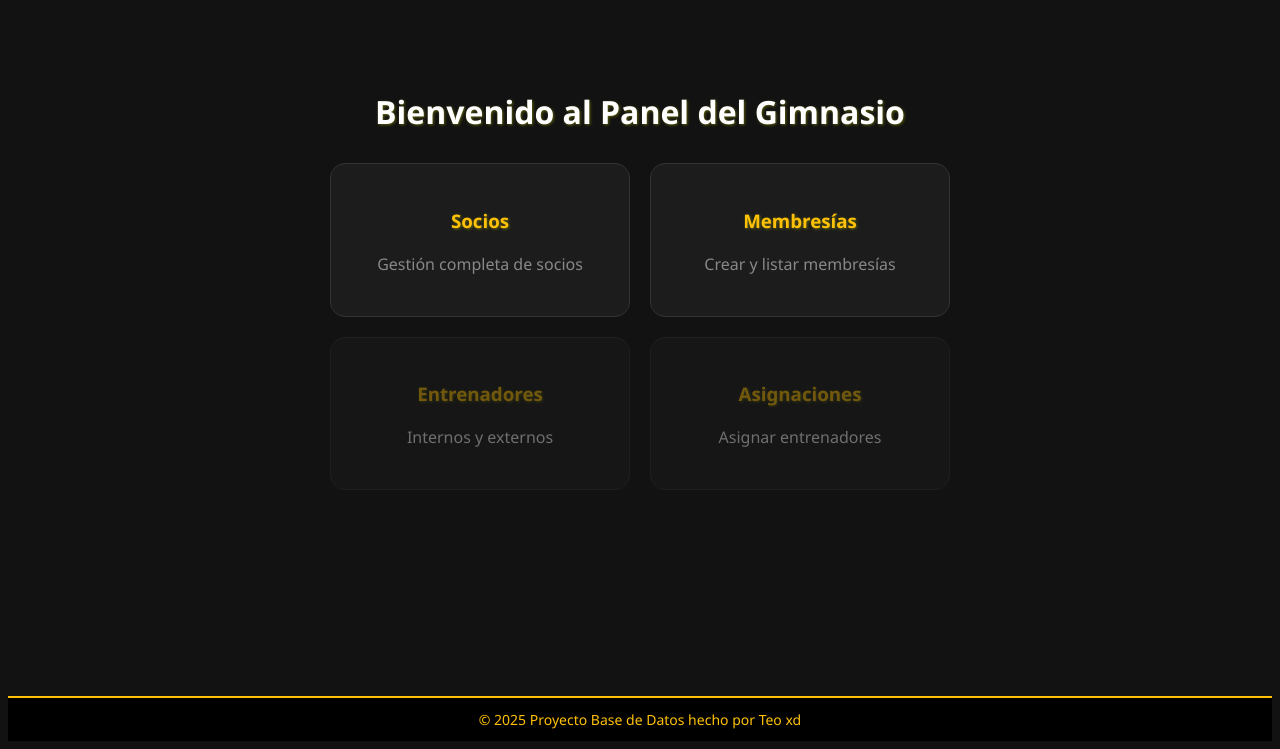
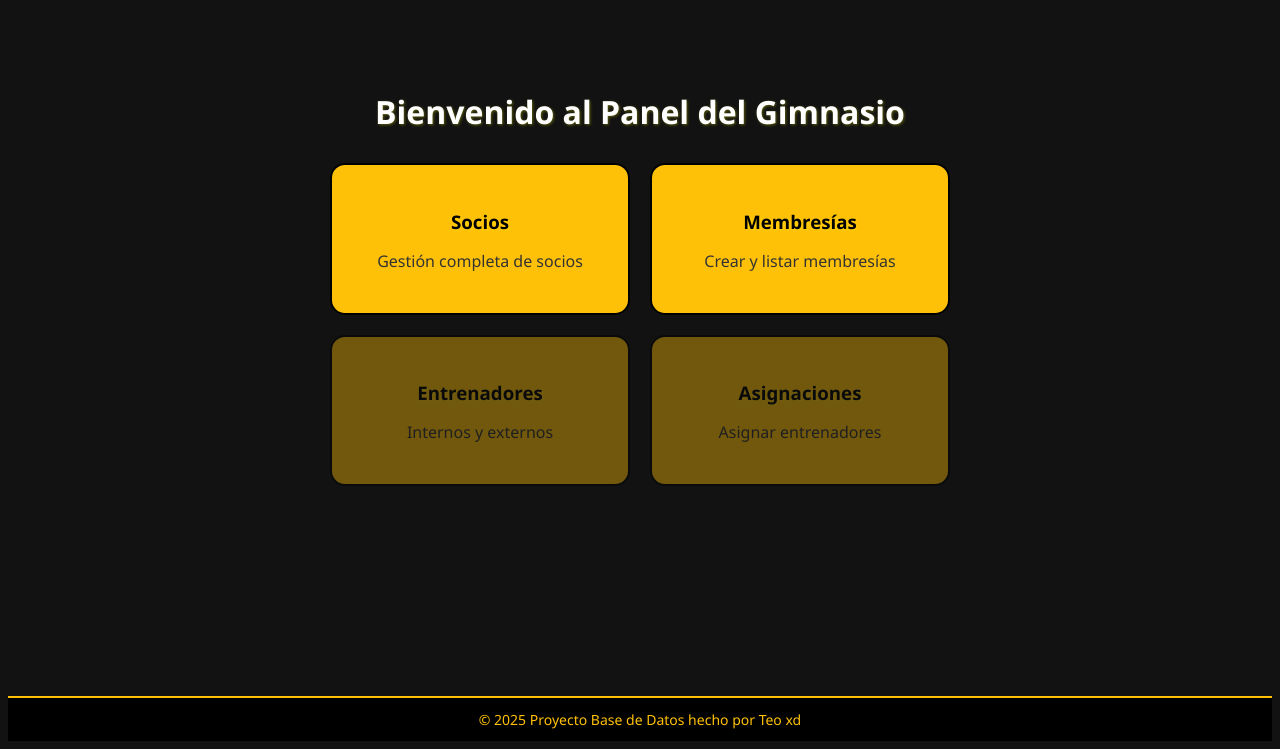
Before and after one commit to davidcuellarbt-hue/gym-api-python, a Flask app: page / in a window 1280 px wide. Shown: the part 67-816 px from the top of the page. Run offline with Flask 3, Linux system fonts and the light colour scheme.

Commit message:
Update index.html

```diff
--- a/templates/index.html
+++ b/templates/index.html
@@ -14,14 +14,17 @@
             margin-top: 30px;
         }
     .card {
-            background-color: #1c1c1c;
-            border: 1px solid #333;
+        background-color: #ffc107; /* Fondo amarillo para la card */
+        border: 2px solid #000;
         padding: 25px;
         border-radius: 15px;
         text-decoration: none;
         transition: 0.3s;
+        color: #000; /* Letras negras */
     }
-        .card:hover { border-color: #ffc107; transform: translateY(-5px); }
+    .card h3 { color: #000 !important; margin-bottom: 5px; }
+    .card p { color: #333 !important; }
+    .card:hover { transform: scale(1.05); background-color: #e0a800; }
     </style>
 </head>
 <body>
```
Lines whose indentation alone changed are shown as unchanged.
